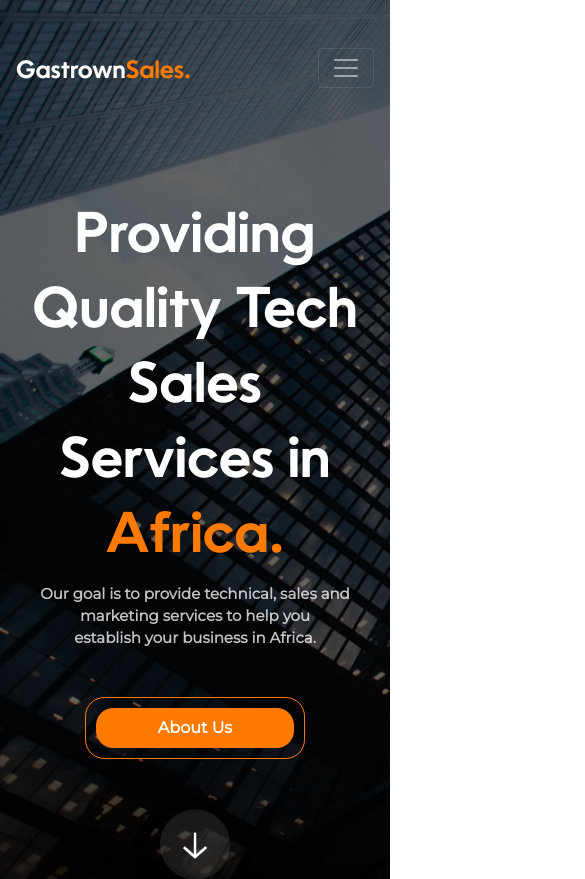
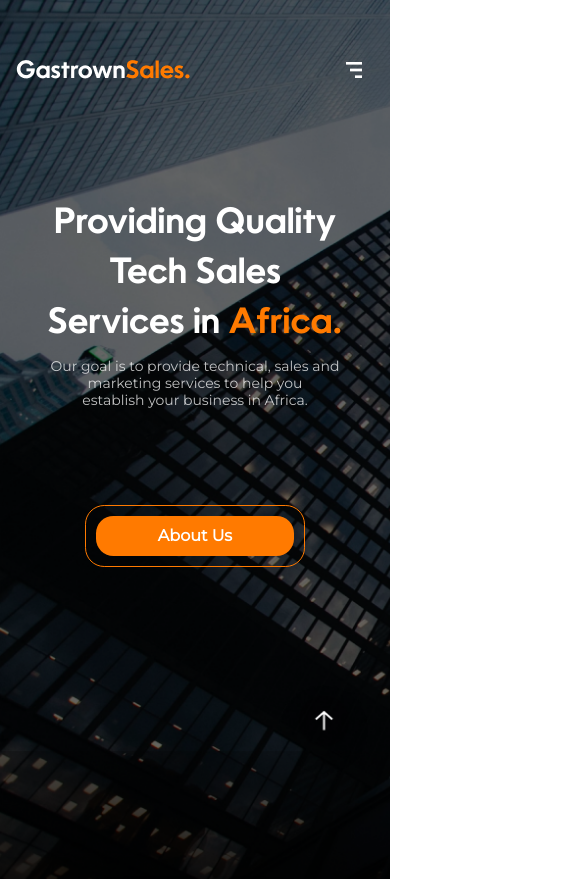
Before and after one commit to itorophilip1998/gastrownsales, a React (Create React App) app: page / in a window 390 px wide. Shown: the top 879 px of the page, 585 px wide, since content can reach past the window. Built offline with nearby package versions, Linux system fonts and the light colour scheme.

Commit message:
My mobile view

```diff
--- a/src/App.scss
+++ b/src/App.scss
@@ -1,39 +1,15 @@
-.App {
-  text-align: center;
-}
+ @media only screen and (max-width: 768px) {
+   .info {
+     h3 {
+       font-size: 35px !important;
+       line-height: 50px !important;
+     }
 
-.App-logo {
-  height: 40vmin;
-  pointer-events: none;
-}
+     p {
 
-@media (prefers-reduced-motion: no-preference) {
-  .App-logo {
-    animation: App-logo-spin infinite 20s linear;
-    -webkit-animation: App-logo-spin infinite 20s linear;
-}
-}
-
-.App-header {
-  background-color: #282c34;
-  min-height: 100vh;
-  display: flex;
-  flex-direction: column;
-  align-items: center;
-  justify-content: center;
-  font-size: calc(10px + 2vmin);
-  color: white;
-}
-
-.App-link {
-  color: #61dafb;
-}
-
-@keyframes App-logo-spin {
-  from {
-    transform: rotate(0deg);
-  }
-  to {
-    transform: rotate(360deg);
-  }
-}
+       font-weight: 400 !important;
+       font-size: 14px !important;
+       line-height: 17px !important;
+     }
+   }
+ }
--- a/src/components/Footer/footer.scss
+++ b/src/components/Footer/footer.scss
@@ -25,6 +25,8 @@
         text-transform: uppercase;
 
         color: rgba(0, 0, 0, 0.5);
+        margin-top: 3rem ;
+        // margin-bottom: 2rem ;
 }
 .body-text{
     font-family: 'Montserrat';
@@ -39,4 +41,25 @@
 }
 .footer{
     margin: 4rem 0px;
+        background-image: url("../../../public/images/aboutbg (1).png");
+            background-size: cover;
+            background-position: center;
+            background-repeat: no-repeat;
+            // background-color: #f8f;
 }
+.scrollToTop{
+    position: fixed;
+    right: 1rem;
+    bottom: 4rem;
+    // box-shadow: 0px 19px 50px rgba(0, 0, 0, 0.25);
+    width: 100px;
+}
+.copyright{
+    img{
+    width: 175px;
+    margin-left: 1rem;
+    margin-top: -4px;
+    cursor: pointer;
+    }
+    margin-top: 3rem;
+}
--- a/src/components/Footer/index.jsx
+++ b/src/components/Footer/index.jsx
@@ -43,10 +43,12 @@ function Footer() {
             </div>
           </div>
         </div>
+
+      <div className="copyright text-left">
+        &copy;2022 <img src="/images/GastrownSales. (1).png" alt="" />
       </div>
-      <div className="copyright">
-        &copy; <img src="/images/GastrownSales. (1).png" alt="" />
       </div>
+      <img src="/images/Scroll Button (1).png" alt="" className="scrollToTop " />
     </div>
   );
 }
--- a/src/components/Header/index.jsx
+++ b/src/components/Header/index.jsx
@@ -6,28 +6,19 @@ function Header() {
     const isActive = window.location.hash === '' ? true : false;
 
   return (
-      <div>
-
-      <nav className="navbar navbar-expand-sm navbar-dark bg-transparent pt-5">
+    <div>
+      <nav className="navbar navbar-expand-lg navbar-dark bg-transparent pt-5">
         <div className="container">
           <a className="navbar-brand" href="/">
             <img src="/images/logo.png" alt="" />
           </a>
-          <button
-            className="navbar-toggler d-lg-none"
-            type="button"
-            data-toggle="collapse"
-            data-target="#collapsibleNavId"
-            aria-controls="collapsibleNavId"
-            aria-expanded="false"
-            aria-label="Toggle navigation"
-          >
-            <span className="navbar-toggler-icon"></span>
+          <button className="btn border-0 btn-transparent shadow-none d-block d-lg-none" type="button">
+            <img src="/images/Vector (7).png" alt="" />
           </button>
           <div className="collapse navbar-collapse" id="collapsibleNavId">
             <ul className="navbar-nav mx-auto mt-2 mt-lg-0">
               <li className="nav-item  ">
-                              <a className={`nav-link ${isActive?'active':''}`} href="/">
+                <a className={`nav-link ${isActive ? "active" : ""}`} href="/">
                   Home
                 </a>
               </li>
@@ -47,7 +38,7 @@ function Header() {
                 </a>
               </li>
             </ul>
-            <form className="form-inline my-2 my-lg-0" >
+            <form className="form-inline my-2 my-lg-0">
               <Btn text="Contact Us" width="197.16px" />
             </form>
           </div>
--- a/src/components/Hero/hero.scss
+++ b/src/components/Hero/hero.scss
@@ -36,7 +36,7 @@
         font-family: 'Oceanwide';
         font-style: normal;
         font-weight: 600;
-        font-size: 55px;
+        font-size: 50px;
         line-height: 75px;
         text-align: center;
         color: #FFFFFF;
--- a/src/components/Hero/index.jsx
+++ b/src/components/Hero/index.jsx
@@ -7,12 +7,12 @@ function Hero() {
     <div id="hero">
       <Header />
 
-      <div className="info col-md-8 px-3 mx-auto pt-5 mt-2">
-        <h3 className="mt-5">
+      <div className="info col-md-8 px-3 mx-auto pt-5 mt-2 text-center p-3 ">
+        <h3 className="mt-5 ">
           Providing Quality Tech Sales <br /> Services in{" "}
           <span className="africa">Africa.</span>
         </h3>
-        <p className="mb-5">
+        <p className="mb-5 pb-5 ">
           Our goal is to provide technical, sales and marketing services to help
                   you
                   <br/>
@@ -21,7 +21,7 @@ function Hero() {
 
         <Btn text="About Us" width="197.16px" />
       </div>
-      <img src="/images/Scroll Button.png" alt="" className="scrollDown" />
+      {/* <img src="/images/Scroll Button.png" alt="" className="scrollDown" /> */}
     </div>
   );
 }
```
Also changed, not shown: public/images/Scroll Button (1).png (added).
